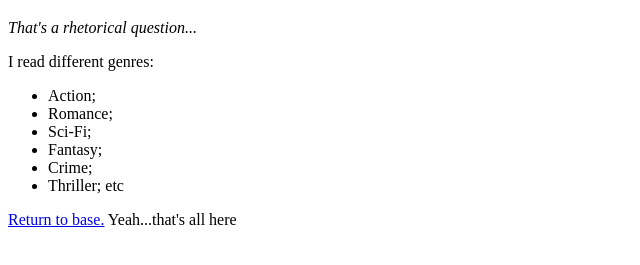
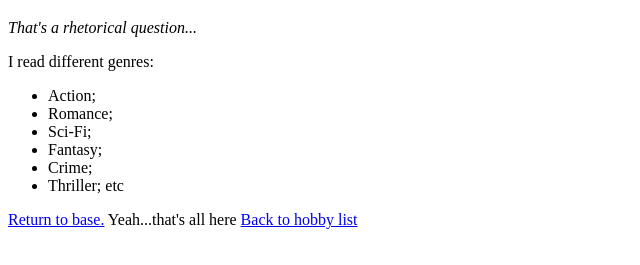
Before and after one commit to kodeddy/HTML-Assignment-Main, a plain HTML site: page pages/novel.html in a window 1280 px wide. Shown: the part 61-326 px from the top of the page, without its empty margins (0-640 px from the left). Drawn offline with Linux system fonts and the light colour scheme.

Commit message:
Finishing touches

```diff
--- a/pages/novel.html
+++ b/pages/novel.html
@@ -1,11 +1,13 @@
 <!DOCTYPE html>
 <html lang="en">
+
 <head>
     <meta charset="UTF-8">
     <meta http-equiv="X-UA-Compatible" content="IE=edge">
     <meta name="viewport" content="width=device-width, initial-scale=1.0">
     <title>Novels!!!</title>
 </head>
+
 <body>
     <div>
         <h1>Who doesn't love reading novels??</h1>
@@ -26,6 +28,8 @@
 
     <div>
         <a href="../index.html">Return to base.</a> Yeah...that's all here
+        <a href="./list.html">Back to hobby list</a>
     </div>
 </body>
+
 </html>
```
Also changed, not shown: pages/beat.html (+1 -0 lines), pages/web.html (+1 -0 lines).
